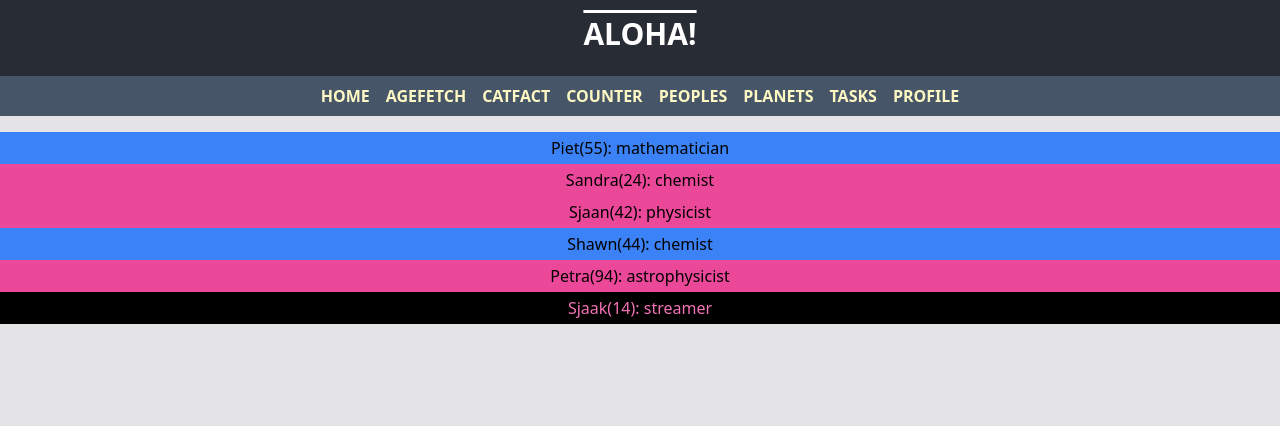
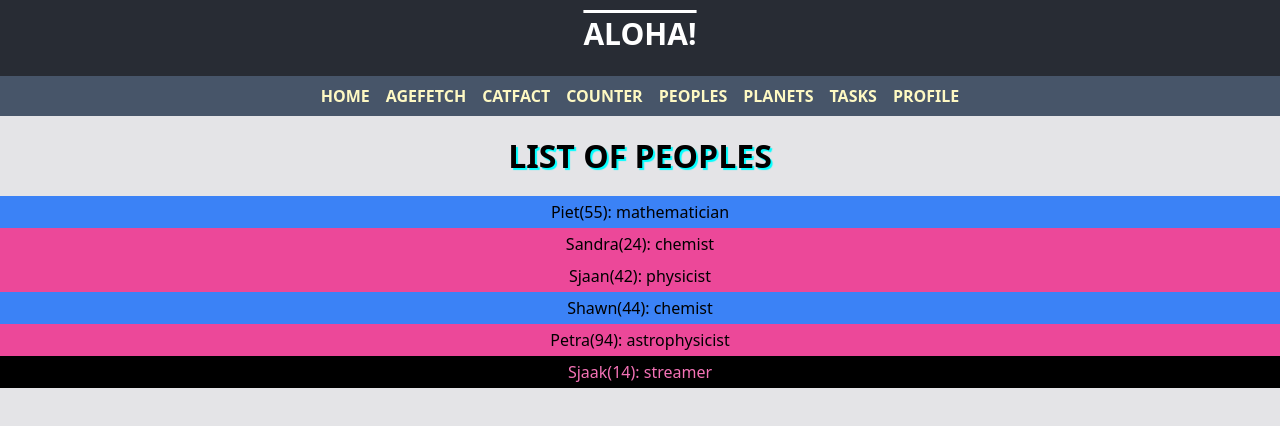
Before and after one commit to ckdev88/react-miniblog, a React (Create React App) app: page /personlist in a window 1280 px wide. Shown: the top 426 px of the page. Built offline with nearby package versions, Linux system fonts and the light colour scheme.

Commit message:
cleanup and formatting

```diff
--- a/src/App-test-name-fetch-age.js
+++ b/src/App-test-name-fetch-age.js
@@ -9,7 +9,6 @@ function App() {
 		setName(event.target.value);
 	};
 	const fetchAge = () => {
-		console.log({ name });
 		fetch("https://api.agify.io/?name=" + name)
 			.then((res) => res.json())
 			.then((data) => {
@@ -39,11 +38,7 @@ function App() {
 					Predict age
 				</button>
 				<p>
-					--
-					<br />
-					Predicted age of {name}:
-					<br />
-					{age}
+					Predicted age of {name}: {age}
 				</p>
 			</header>
 		</div>
--- a/src/components/Agefetch.js
+++ b/src/components/Agefetch.js
@@ -27,9 +27,7 @@ const Agefetch = () => {
 			/>
 			<button onClick={fetchAge}>Predict age</button>
 			<p>
-				<br />
-				<br />
-				Predicted age of {name}: {age}
+				Predicted age of <b>{name}</b>: {age}
 			</p>
 		</div>
 	);
--- a/src/components/PersonList.js
+++ b/src/components/PersonList.js
@@ -11,5 +11,10 @@ export default function List() {
 			profession={person.profession}
 		/>
 	));
-	return <ul>{listItems}</ul>;
+	return (
+		<>
+			<h1>List of peoples</h1>
+			<ul>{listItems}</ul>
+		</>
+	);
 }
```
